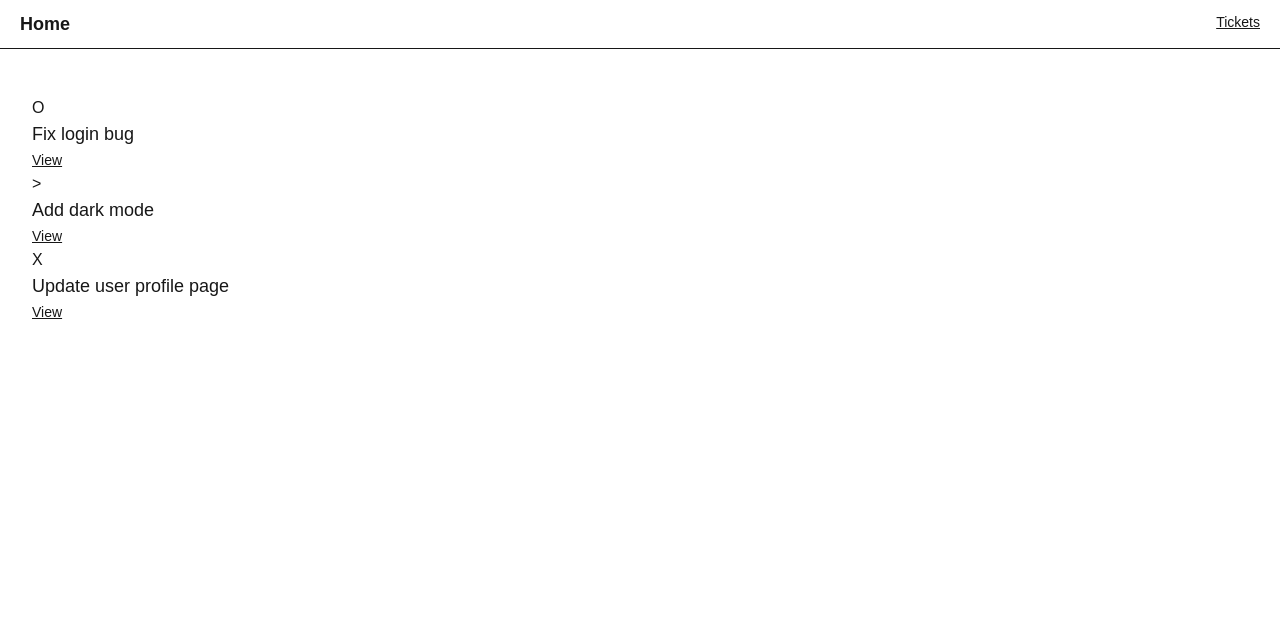
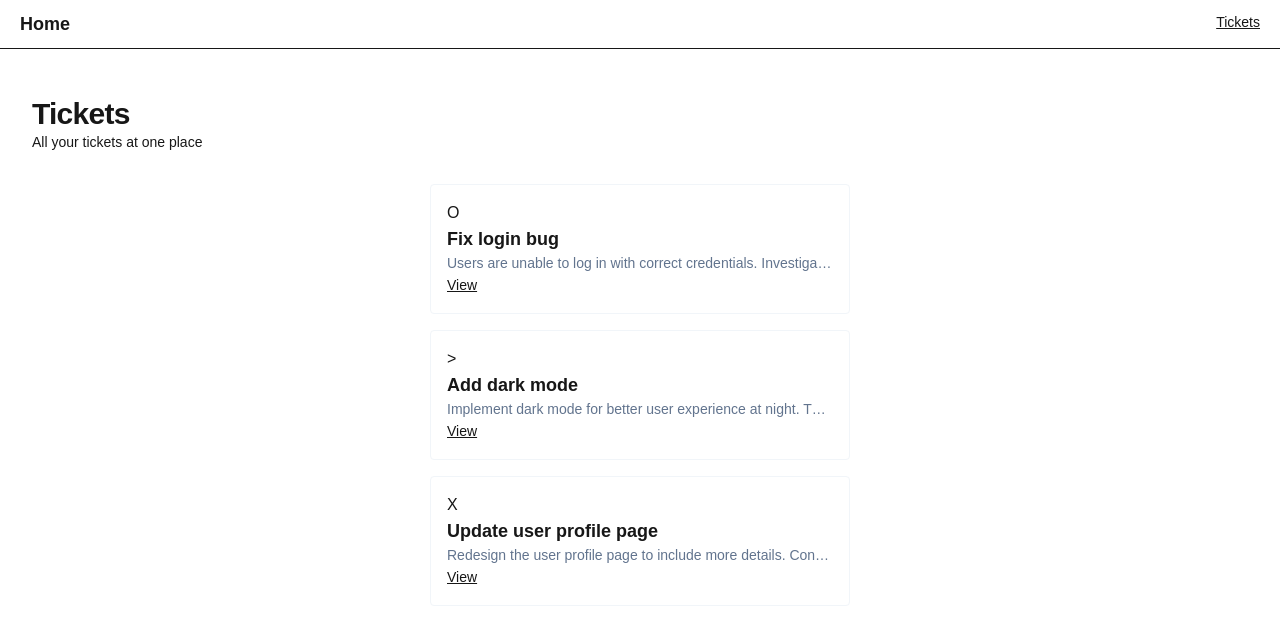
Before and after one commit to steven-oehley/ticket-bounty-learning, a Next.js app: page /tickets in a window 1280 px wide. Shown: the top 640 px of the page. Built offline with nearby package versions, Linux system fonts and the light colour scheme.

Commit message:
task: added improved styling

```diff
--- a/src/app/page.tsx
+++ b/src/app/page.tsx
@@ -3,12 +3,17 @@ import Link from 'next/link';
 
 const HomePage = () => {
   return (
-    <div>
-      <h2 className="text-lg">HomePage</h2>
+    <div className="flex flex-1 flex-col gap-y-8">
+      <div>
+        <h2 className="text-3xl font-bold tracking-tight">Home</h2>
+        <p className="text-muted-foreground text-sm">Your home place to start</p>
+      </div>
 
-      <Link className="underline" href={ticketsPath}>
-        Go to Tickets
-      </Link>
+      <div className="flex flex-1 flex-col items-center">
+        <Link className="text-sm underline" href={ticketsPath}>
+          Go to Tickets
+        </Link>
+      </div>
     </div>
   );
 };
--- a/src/app/tickets/page.tsx
+++ b/src/app/tickets/page.tsx
@@ -10,18 +10,25 @@ const TICKET_ICONS = {
 
 const TicketsPage = () => {
   return (
+    <div className="flex flex-1 flex-col gap-y-8">
       <div>
+        <h2 className="text-3xl font-bold tracking-tight">Tickets</h2>
+        <p className="text-muted-foreground text-sm">All your tickets at one place</p>
+      </div>
+
+      <div className="flex flex-1 flex-col items-center gap-y-4">
         {initialTickets.map((ticket) => (
-        <div key={ticket.id}>
+          <div key={ticket.id} className="w-full max-w-105 rounded border border-slate-100 p-4">
             <div>{TICKET_ICONS[ticket.status]}</div>
-          <h2 className="text-lg">{ticket.title}</h2>
-
+            <h3 className="truncate text-lg font-semibold">{ticket.title}</h3>
+            <p className="truncate text-sm text-slate-500">{ticket.content}</p>
             <Link className="text-sm underline" href={ticketDetailsPath(ticket.id)}>
               View
             </Link>
           </div>
         ))}
       </div>
+    </div>
   );
 };
 
```
Lines whose indentation alone changed are shown as unchanged.
